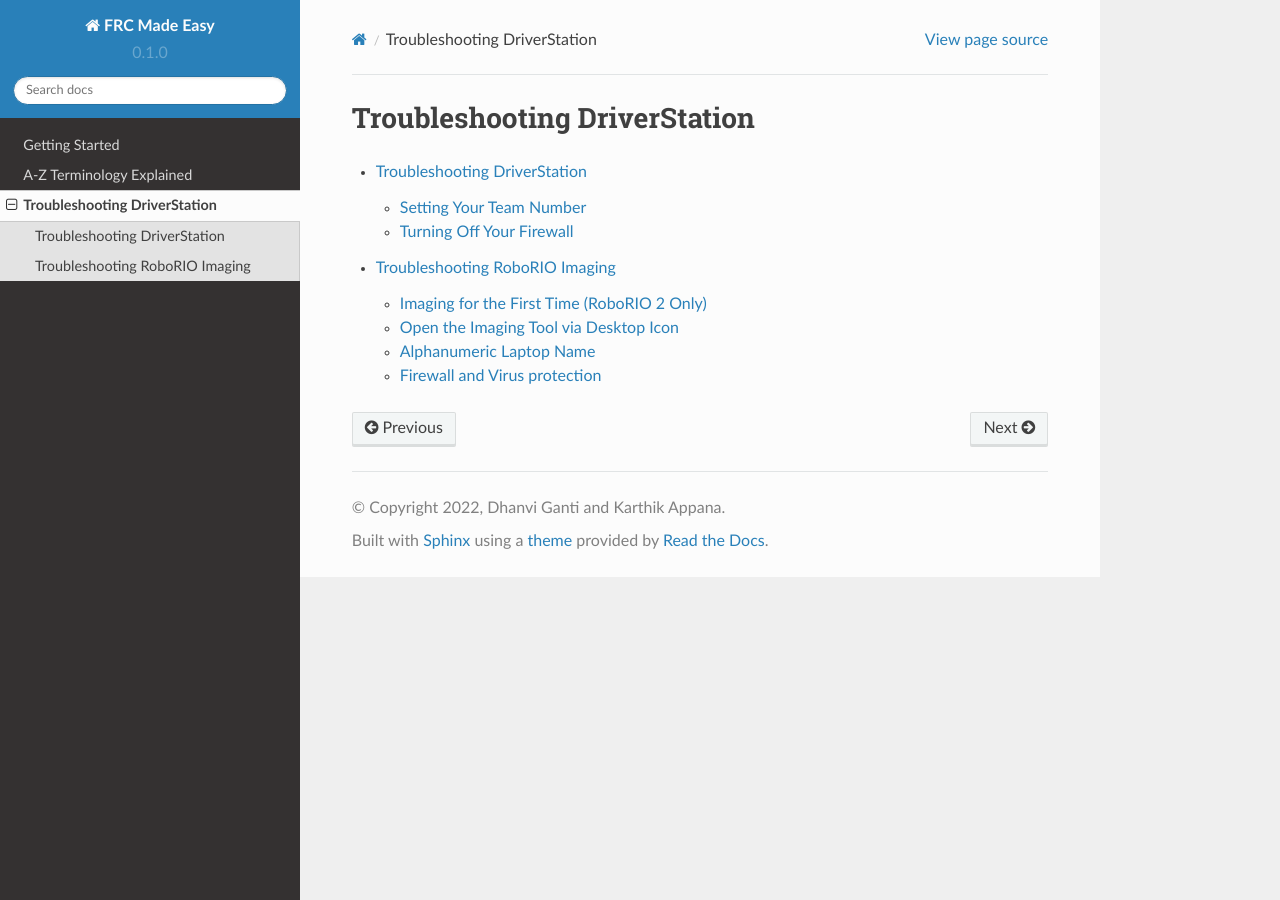
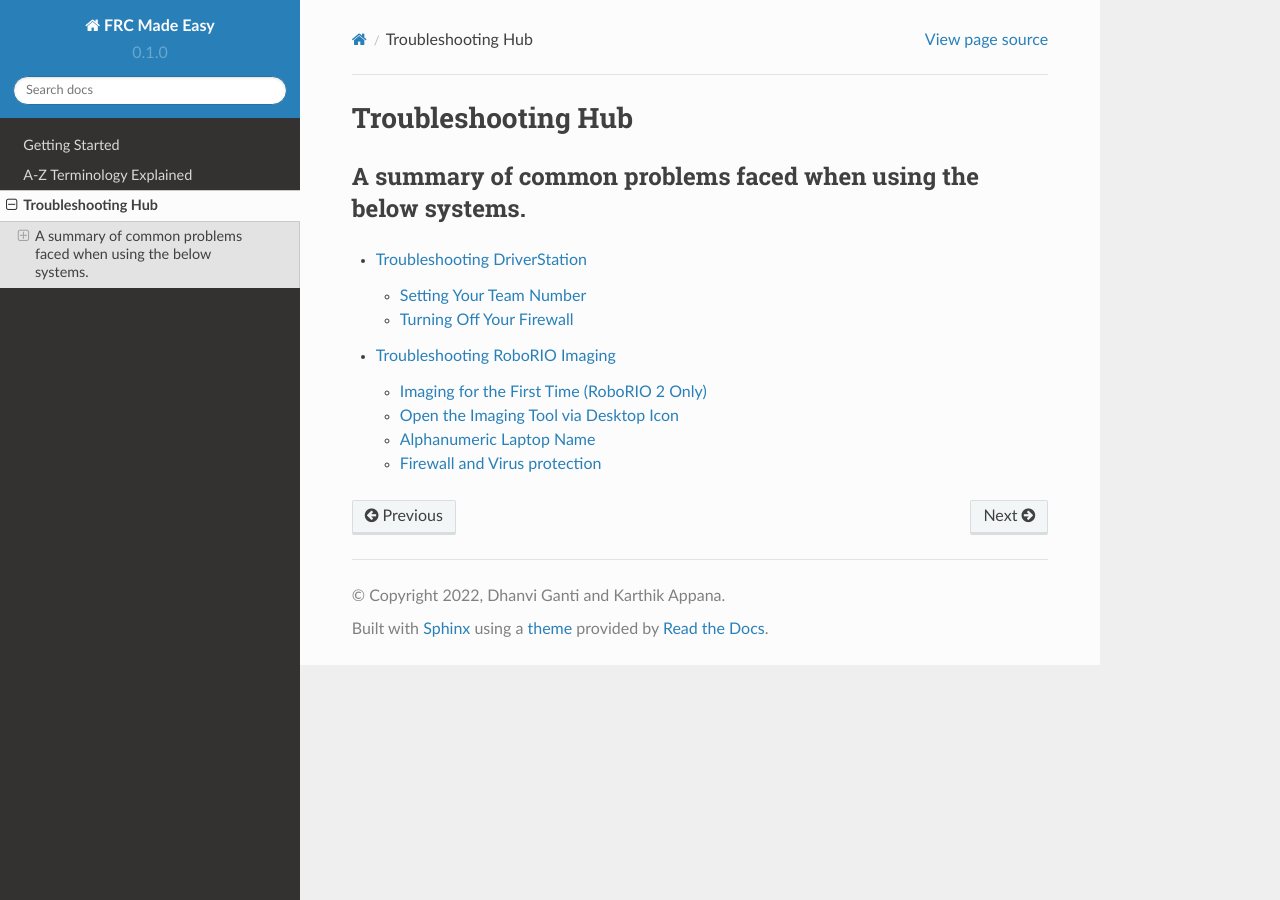
Before and after one commit to drdonv/FRC-RTD, a Sphinx documentation site: the page built from docs/source/troubleshooting/index.rst, in a window 1280 px wide. Built offline with Sphinx 7.4.7 and the Read the Docs theme 2.0.0, drawn with Linux system fonts in a browser that asks for light colours.

Commit message:
final additions

```diff
--- a/docs/source/troubleshooting/index.rst
+++ b/docs/source/troubleshooting/index.rst
@@ -1,8 +1,7 @@
-Troubleshooting DriverStation
+Troubleshooting Hub
 ===================================
-
+A summary of common problems faced when using the below systems.
+----------------------------------------------------------------
 .. toctree::
-
-
-   driverstation/driverstation
-   roborio/roborio
+    driverstation/driverstation
+    roborio/roborio
```
